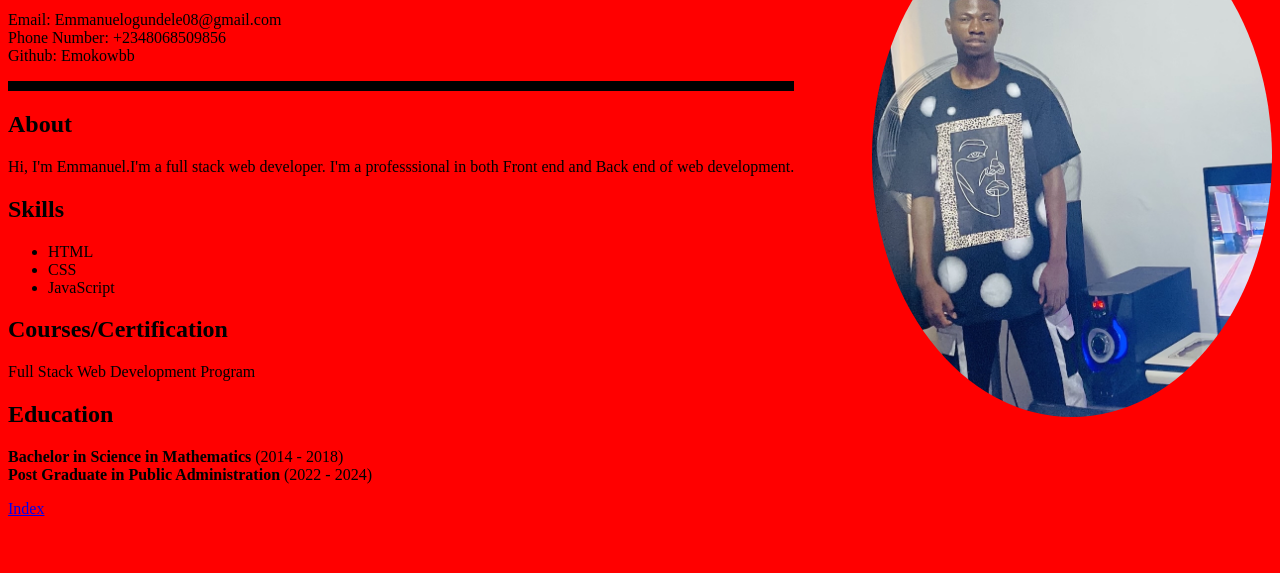
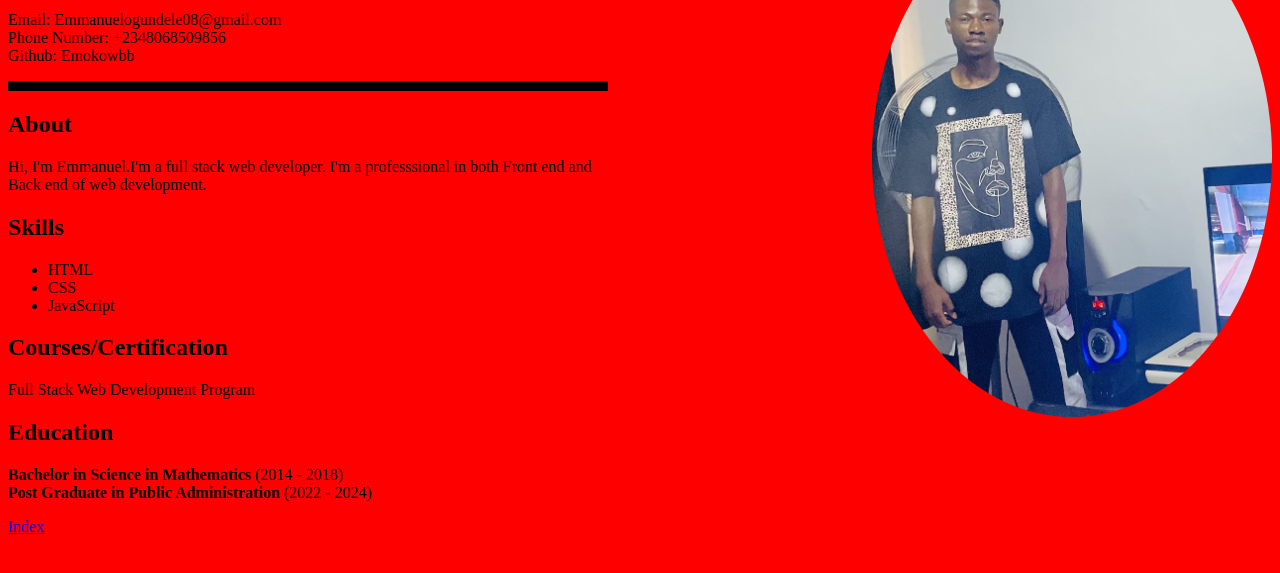
Before and after one commit to Emokowbb/portfolio, a plain HTML site: page about.html in a window 1280 px wide. Shown: the part 111-684 px from the top of the page. Drawn offline with Linux system fonts and the light colour scheme.

```diff
--- a/styles/about.css
+++ b/styles/about.css
@@ -7,6 +7,9 @@ body{
 .div1{
     display: flex;
     justify-content: space-between;
+}
+.div2{
+    width: 600px;
 }
 .div3{
     width: 400px;
```
